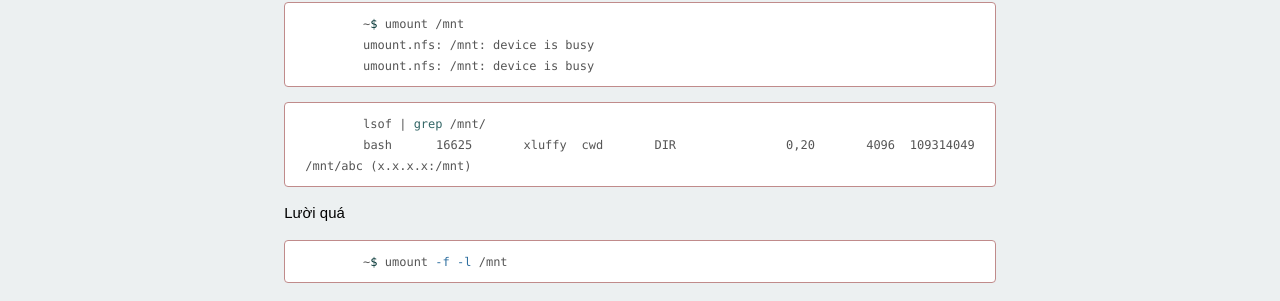
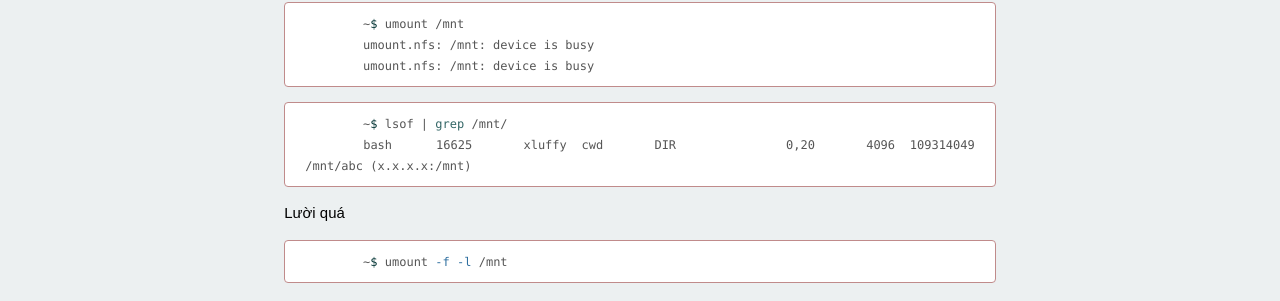
Before and after one commit to gitter-badger/xluffy.github.io, a Jekyll site: the page built from _posts/2014-09-07-short-cmd-in-linux.md, in a window 1280 px wide and 900 px high, scrolled down 1818 px. Shown: the part 478-779 px from the top of the window. Built offline with Jekyll 4.4.1, drawn with Linux system fonts in a browser that asks for light colours; Markdown is read by kramdown in place of the engine named in the settings.

Commit message:
Add ~$ in code

````diff
--- a/_posts/2014-09-07-short-cmd-in-linux.md
+++ b/_posts/2014-09-07-short-cmd-in-linux.md
@@ -139,7 +139,7 @@ Bạn muốn umount như nó cứ báo
 ```
 
 ```bash
-	lsof | grep /mnt/
+	~$ lsof | grep /mnt/
 	bash      16625       xluffy  cwd       DIR               0,20       4096  109314049 /mnt/abc (x.x.x.x:/mnt)
 ```
 
````
